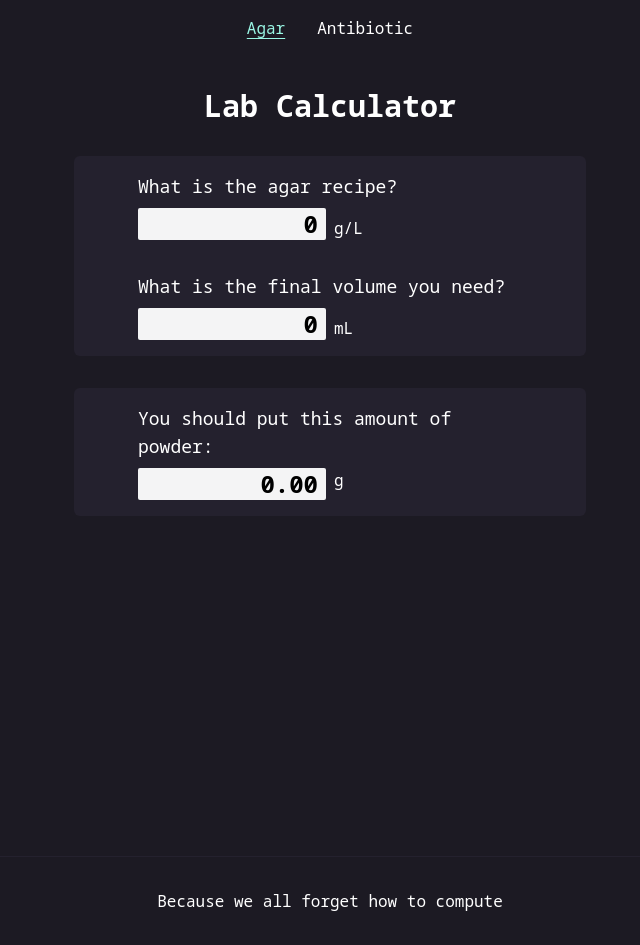
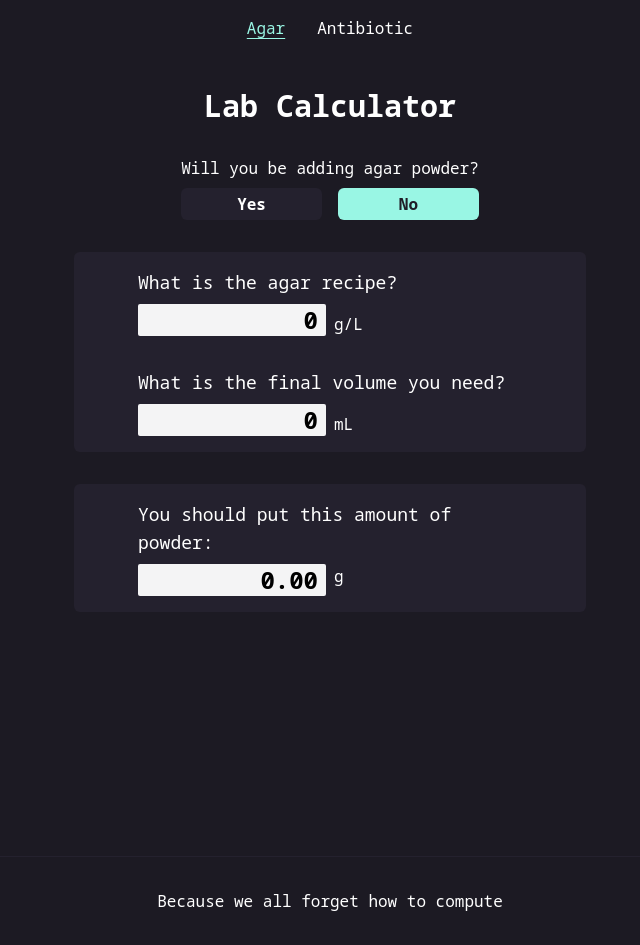
Before and after one commit to JNer1/lab-calculator, a Next.js app: page / in a window 1280 px wide. Shown: the whole page, without its empty margins (310-950 px from the left). Built offline with nearby package versions, Linux system fonts and the light colour scheme.

Commit message:
feat: add option for adding agar powder

```diff
--- a/components/AgarCalculator.tsx
+++ b/components/AgarCalculator.tsx
@@ -1,7 +1,10 @@
 import { useEffect, useState } from "react";
 import QuestionBlock from "./QuestionBlock";
+import ToggleButton from "./ToggleButton";
 
 const AgarCalculator = () => {
+  const [withAgar, setWithAgar] = useState(false);
+
   const [recipeValue, setRecipeValue] = useState("0");
   const [volumeValue, setVolumeValue] = useState("0");
 
@@ -10,9 +13,34 @@ const AgarCalculator = () => {
   const mass = (concentration * finalvol) / 1000;
   const answer = mass.toFixed(2);
 
+  const toggleYes = () => {
+    setWithAgar(true);
+  };
+  const toggleNo = () => {
+    setWithAgar(false);
+  };
+
   return (
     <div className="flex flex-col items-center gap-8">
       <h1 className="text-center text-3xl font-bold">Lab Calculator</h1>
+
+      <div className="flex flex-col gap-2">
+        <p className="">Will you be adding agar powder?</p>
+
+        <div className="grid grid-cols-2 gap-4 lg:grid-cols-2">
+          <ToggleButton
+            label="Yes"
+            onClick={toggleYes}
+            active={withAgar === true}
+          />
+
+          <ToggleButton
+            label="No"
+            onClick={toggleNo}
+            active={withAgar === false}
+          />
+        </div>
+      </div>
 
       <div className="flex w-full max-w-lg flex-col items-start gap-8 rounded-md bg-lilac-700 p-4 lg:px-16">
         <QuestionBlock
```
